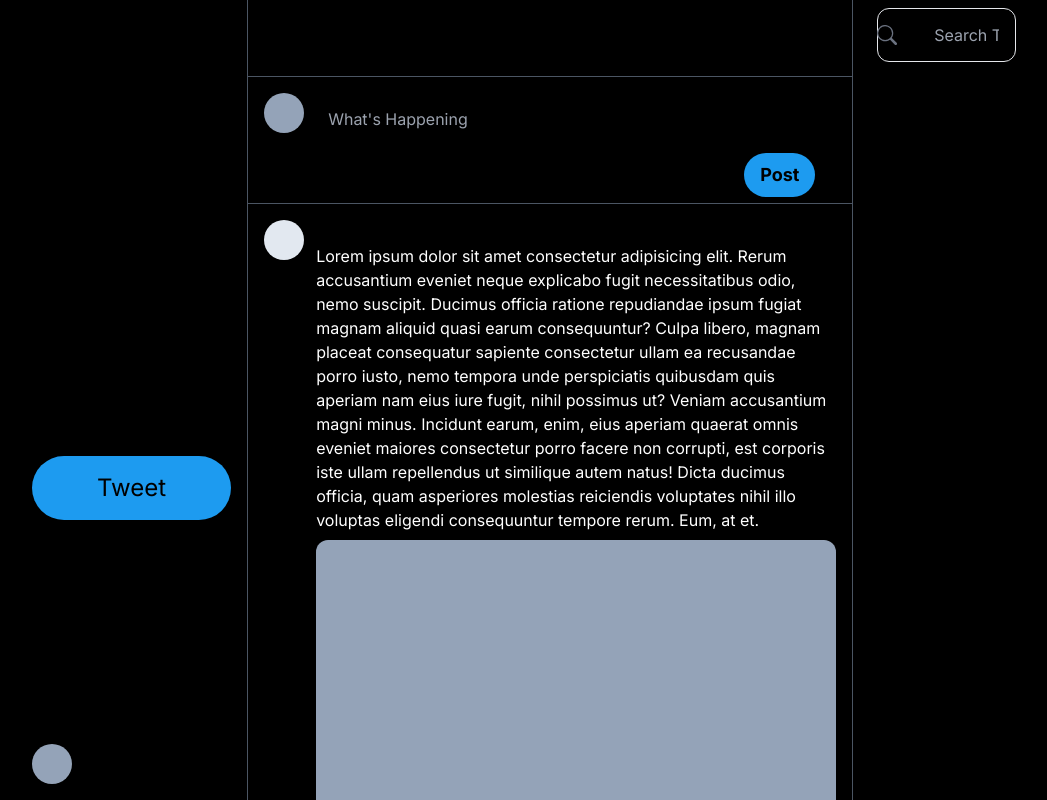
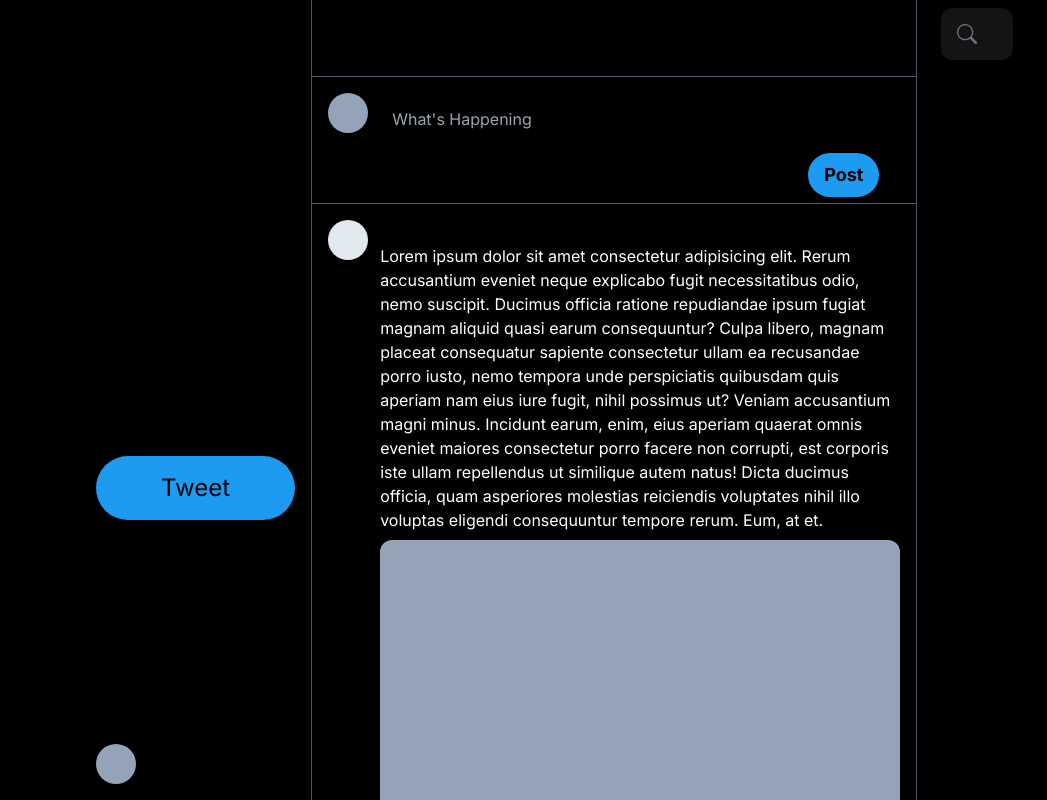
Before and after one commit to 45beepy/twitter-clone, a Next.js app: page / in a window 1280 px wide. Shown: the top 800 px of the page, without its empty margins (112-1159 px from the left). Built offline with nearby package versions, Linux system fonts and the light colour scheme.

Commit message:
Update page.tsx

```diff
--- a/src/app/page.tsx
+++ b/src/app/page.tsx
@@ -10,23 +10,23 @@ import MainComponent from "./components/MainComponent";
 const page = () => {
   return (
     <div className="w-full h-full flex justify-center items-center relative bg-black">
-      <div className="max-w-[80vw] h-full flex relative">
+      <div className="max-w-[70vw] w-full h-full flex relative">
           <LeftSidebar />
           <MainComponent />
           <section
-          className="w-full sticky hidden top-2 overflow-y-auto mt-2 xl:flex flex-col items-stretch h-[90vh] overflow-x-hidden px-6">
+          className="w-full sticky top-2 mt-2 flex flex-col items-stretch h-screen px-6">
             <div>
-              <div className="relative w-full h-full">
+              <div className="relative w-full h-full group">
                 <label
                 htmlFor="searchBox"
-                className="absolute top-0 left-0 h-full flex items-center justify-center">
-                  <BsSearch className="w-5 h-5 text-gray-500"/>
+                className="absolute top-0 left-0 h-full flex items-center justify-center p-4">
+                  <BsSearch className="w-5 h-5 text-gray-500 peer-focus:text-primary"/>
                 </label>
                 <input
                 id="searchBox"
                 type="text"
                 placeholder="Search Twitter"
-                className="outline-none focus:border-primary bg-transparent border w-full h-full rounded-xl py-4 pl-14 pr-4"
+                className="outline-none focus:border-primary focus:border bg-neutral-900/90 w-full h-full rounded-xl py-4 pl-14 pr-4"
                 />
               </div>
             </div>
```
